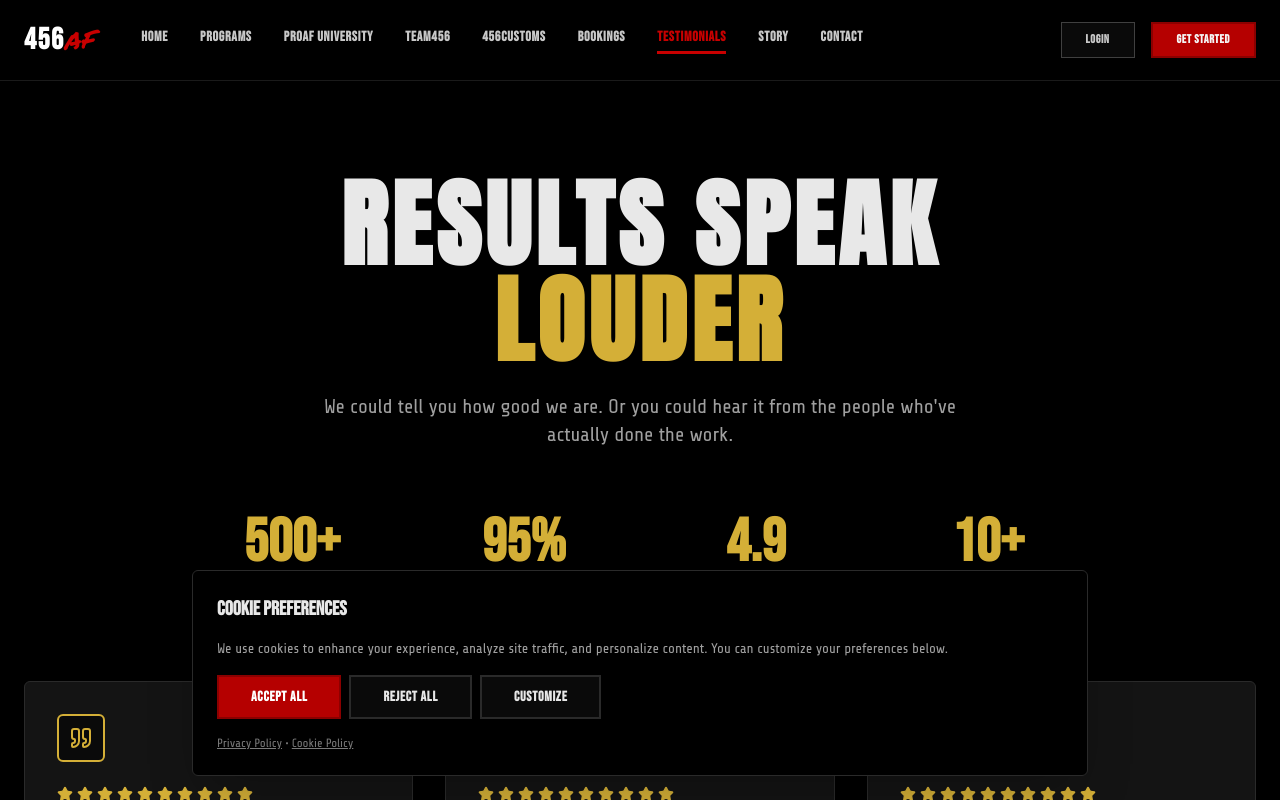
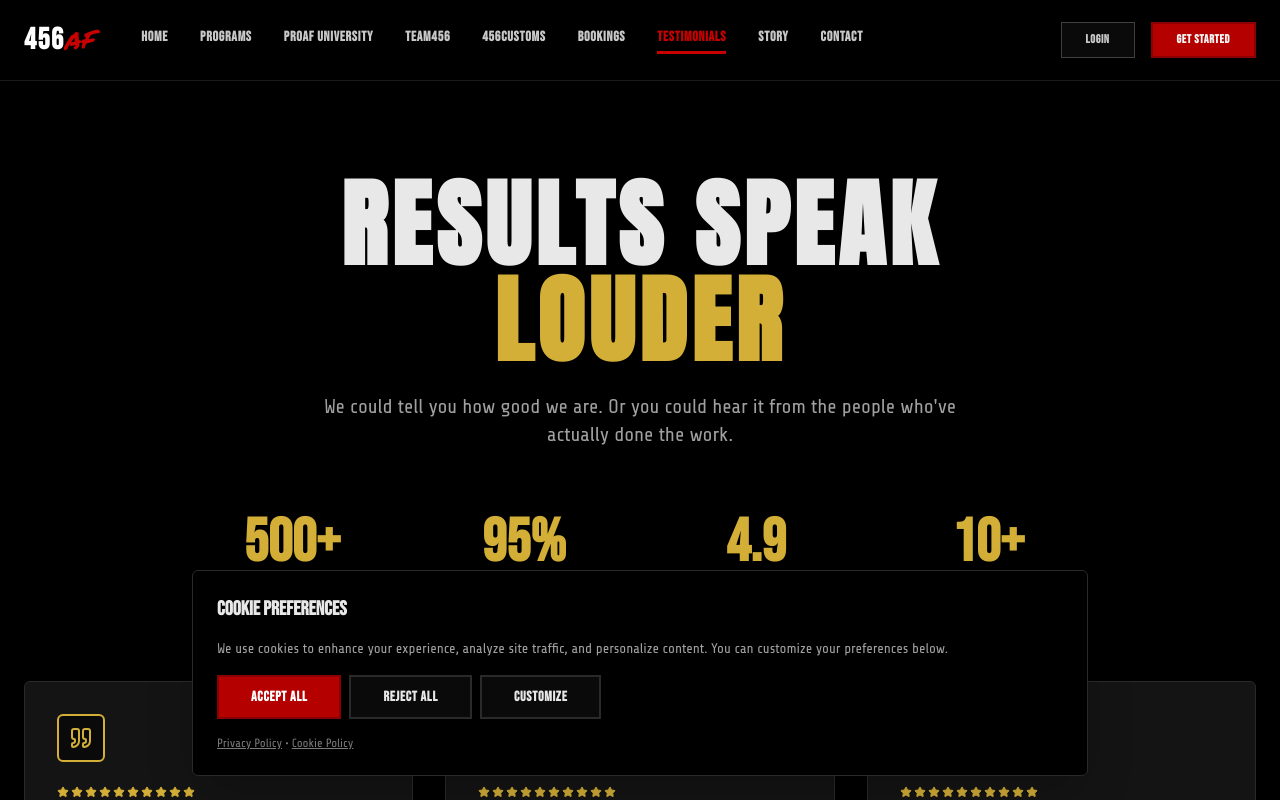
Before and after one commit to ghxstship/scorpion26.10, a Next.js app: page /testimonials in a window 1280 px wide. Shown: the top 800 px of the page. Built offline with nearby package versions, Linux system fonts and the light colour scheme.

Commit message:
Adjust star size for 10-star NPS display

```diff
--- a/src/app/testimonials/page.tsx
+++ b/src/app/testimonials/page.tsx
@@ -164,10 +164,10 @@ export default function TestimonialsPage() {
                   </div>
                 </div>
 
-                {/* Rating */}
-                <div className="flex gap-1 mb-4">
+                {/* Rating - NPS Style 10 Stars */}
+                <div className="flex gap-0.5 mb-4">
                   {[...Array(testimonial.rating)].map((_, i) => (
-                    <Star key={i} className="h-4 w-4 fill-[var(--gold-600)] text-[var(--gold-600)]" />
+                    <Star key={i} className="h-3 w-3 fill-[var(--gold-600)] text-[var(--gold-600)]" />
                   ))}
                 </div>
 
```
